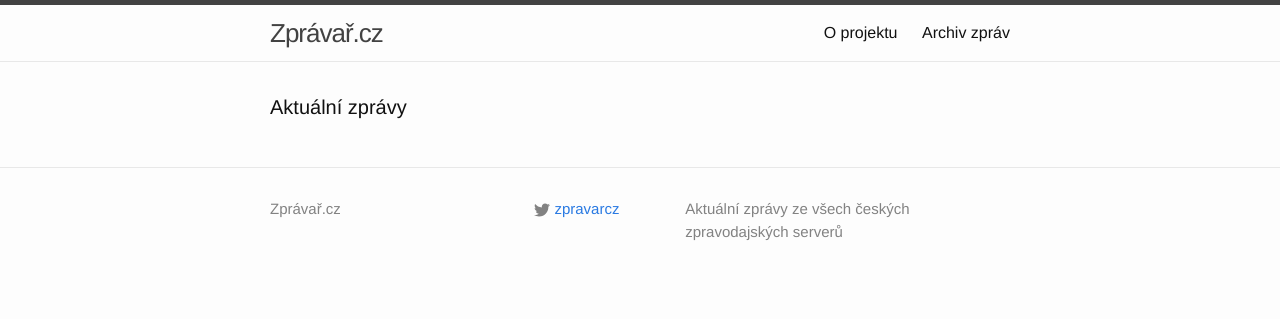
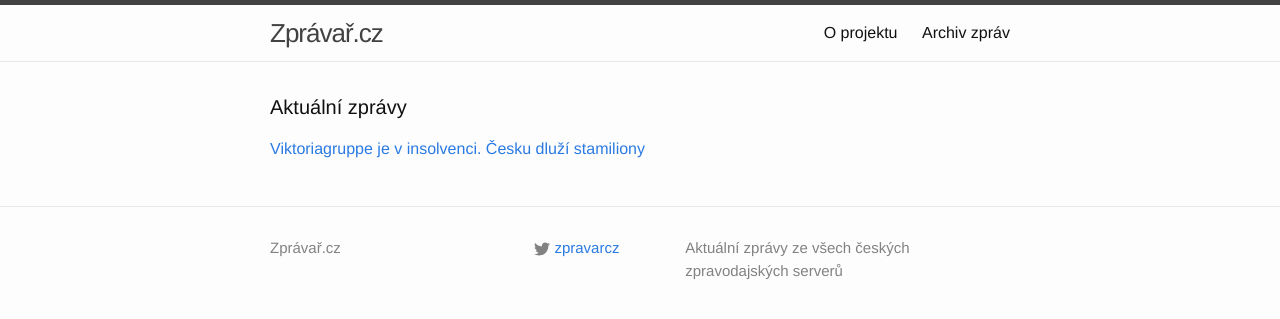
Before and after one commit to adliska/zpravar, a Jekyll site: the page built from index.html, in a window 1280 px wide. Shown: the top 319 px of the page. Built offline with Jekyll 4.4.1, drawn with Linux system fonts in a browser that asks for light colours.

Commit message:
zpravar news update

```diff
--- a/index.html
+++ b/index.html
@@ -5,4 +5,11 @@ layout: default
 <div class="home">
     <h1 class="page-heading">Aktuální zprávy</h1>
 
-</div>
+<p><a href="javascript:;" onclick="toggle_visibility('zpravy0')">Viktoriagruppe je v insolvenci. Česku dluží stamiliony</a></p>
+<div id="zpravy0" style="display:none">
+<ul>
+<li><a href=http://zpravy.e15.cz/zahranicni/udalosti/viktoriagruppe-je-v-insolvenci-cesku-dluzi-stamiliony-1144919>Viktoriagruppe je v insolvenci. Česku dluží stamiliony - zpravy.e15.cz</a></li>
+<li><a href=http://byznys.lidovky.cz/s-tajemnou-nemeckou-firmou-mizi-ceske-penize-i-nafta-fyw-/energetika.aspx?c=A141210_223138_energetika_Ele>S tajemnou německou firmou mizí české peníze i nafta  - byznys.lidovky.cz</a></li>
+<li><a href=http://www.financninoviny.cz/zpravodajstvi/zpravy/viktoriagruppe-ktera-cr-dluzi-stamiliony-je-v-insolvenci/1157514>Viktoriagruppe, která ČR dluží stamiliony, je v insolvenci - www.financninoviny.cz</a></li>
+</ul>
+</div></div>
```
